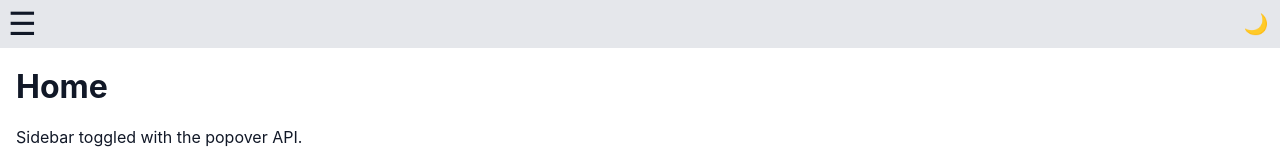
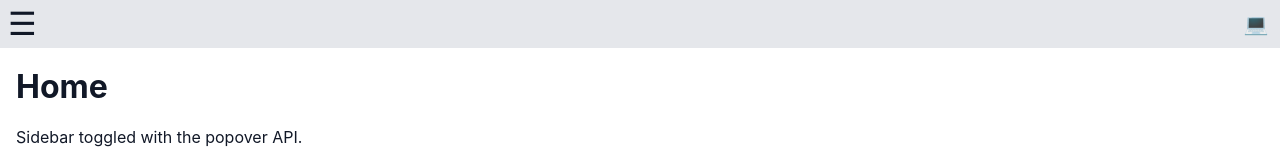
Before and after one commit to ChillPolice/wepmcp, an Angular app: page / in a window 1280 px wide. Shown: the top 160 px of the page. Built offline with nearby package versions, Linux system fonts and the light colour scheme.

Commit message:
feat: implement system theme support and replace toggle button with theme selection dropdown

```diff
--- a/src/app/app.routes.ts
+++ b/src/app/app.routes.ts
@@ -1,4 +1,4 @@
-import { Routes } from '@angular/router';
+import type { Routes } from '@angular/router';
 import { HomePageComponent } from './pages/home/home.component';
 
 export const routes: Routes = [
--- /dev/null
+++ b/src/app/shared/components/theme-dropdown/theme-dropdown.component.html
@@ -0,0 +1,25 @@
+<button
+  class="theme-toggle"
+  type="button"
+  aria-label="Theme settings"
+  popovertarget="theme-popover"
+  popovertargetaction="toggle"
+>
+  {{ meta(themeService.userTheme()).icon }}
+</button>
+
+<div id="theme-popover" class="theme-dropdown" popover="auto">
+  @for (option of options; track option) {
+    <button
+      class="dropdown-item"
+      [class.active]="themeService.userTheme() === option"
+      type="button"
+      (click)="select(option)"
+      popovertarget="theme-popover"
+      popovertargetaction="hide"
+    >
+      <span class="icon">{{ meta(option).icon }}</span>
+      <span class="label">{{ meta(option).label }}</span>
+    </button>
+  }
+</div>
--- /dev/null
+++ b/src/app/shared/components/theme-dropdown/theme-dropdown.component.scss
@@ -0,0 +1,85 @@
+.theme-toggle {
+  border: 0;
+  font-size: 20px;
+  display: flex;
+  justify-content: center;
+  align-items: center;
+  height: 48px;
+  width: 48px;
+  padding: 0;
+  background: transparent;
+  color: var(--color-text);
+  cursor: pointer;
+  transition: background-color 200ms ease, color 200ms ease;
+
+  &:hover {
+    background: var(--color-border);
+  }
+}
+
+.theme-dropdown {
+  position: fixed;
+  inset: 64px 1rem auto auto;
+  margin: 0;
+  padding: 0.5rem;
+  border: 1px solid var(--color-border);
+  border-radius: 8px;
+  background: var(--color-surface);
+  color: var(--color-text);
+  box-shadow: 0 4px 12px var(--color-shadow);
+  display: flex;
+  flex-direction: column;
+  gap: 0.25rem;
+  min-width: 140px;
+
+  /* Popover animations */
+  opacity: 0;
+  transform: translateY(-8px);
+  transition:
+    opacity 200ms ease,
+    transform 200ms cubic-bezier(0.22, 1, 0.36, 1),
+    display 200ms allow-discrete,
+    overlay 200ms allow-discrete;
+  transition-behavior: allow-discrete;
+}
+
+.theme-dropdown:popover-open {
+  opacity: 1;
+  transform: translateY(0);
+}
+
+@starting-style {
+  .theme-dropdown:popover-open {
+    opacity: 0;
+    transform: translateY(-8px);
+  }
+}
+
+.dropdown-item {
+  display: flex;
+  align-items: center;
+  gap: 0.75rem;
+  padding: 0.5rem 0.75rem;
+  border: 0;
+  border-radius: 6px;
+  background: transparent;
+  color: var(--color-text);
+  font-family: inherit;
+  font-size: 0.9rem;
+  cursor: pointer;
+  transition: background-color 150ms ease;
+
+  &:hover, &:focus-visible {
+    background: var(--color-panel-bg);
+    outline: none;
+  }
+
+  &.active {
+    background: var(--color-panel-bg);
+    font-weight: 600;
+  }
+
+  .icon {
+    font-size: 1.1rem;
+  }
+}
--- /dev/null
+++ b/src/app/shared/components/theme-dropdown/theme-dropdown.component.ts
@@ -0,0 +1,28 @@
+import { Component, inject } from '@angular/core';
+import { THEMES, ThemeService, type UserTheme } from '../../services/theme.service';
+
+const THEME_META: Record<UserTheme, { label: string; icon: string }> = {
+  system: { label: 'System', icon: '💻' },
+  light: { label: 'Light', icon: '☀️' },
+  dark: { label: 'Dark', icon: '🌙' },
+};
+
+@Component({
+  selector: 'app-theme-dropdown',
+  standalone: true,
+  templateUrl: './theme-dropdown.component.html',
+  styleUrl: './theme-dropdown.component.scss',
+})
+export class ThemeDropdownComponent {
+  protected readonly themeService = inject(ThemeService);
+
+  protected readonly options: UserTheme[] = ['system', ...THEMES];
+
+  protected meta(value: UserTheme) {
+    return THEME_META[value];
+  }
+
+  protected select(value: UserTheme): void {
+    this.themeService.userTheme.set(value);
+  }
+}
--- a/src/app/shared/components/top-panel/top-panel.component.html
+++ b/src/app/shared/components/top-panel/top-panel.component.html
@@ -1,24 +1,12 @@
 <div class="top-panel">
-  <button
-    class="toggle"
-    type="button"
-    aria-label="Toggle sidebar"
-    popovertarget="sidebar-popover"
-    popovertargetaction="toggle"
-  >
+  <button class="toggle" type="button" aria-label="Toggle sidebar" popovertarget="sidebar-popover"
+    popovertargetaction="toggle">
     ☰
   </button>
 
   <div class="spacer"></div>
 
-  <button
-    class="theme-toggle"
-    type="button"
-    [attr.aria-label]="themeService.theme() === 'dark' ? 'Switch to light theme' : 'Switch to dark theme'"
-    (click)="themeService.toggleTheme()"
-  >
-    {{ themeService.theme() === 'dark' ? '☀️' : '🌙' }}
-  </button>
+  <app-theme-dropdown />
 
-  <app-sidebar></app-sidebar>
+  <app-sidebar />
 </div>
--- a/src/app/shared/components/top-panel/top-panel.component.scss
+++ b/src/app/shared/components/top-panel/top-panel.component.scss
@@ -33,22 +33,3 @@
 .spacer {
   flex: 1;
 }
-
-.theme-toggle {
-  border: 0;
-  font-size: 20px;
-  display: flex;
-  justify-content: center;
-  align-items: center;
-  height: 48px;
-  width: 48px;
-  padding: 0;
-  background: var(--color-panel-bg);
-  color: var(--color-text);
-  cursor: pointer;
-  transition: background-color 200ms ease, color 200ms ease;
-
-  &:hover {
-    background: var(--color-border);
-  }
-}
--- a/src/app/shared/components/top-panel/top-panel.component.ts
+++ b/src/app/shared/components/top-panel/top-panel.component.ts
@@ -1,14 +1,12 @@
-import { Component, inject } from '@angular/core';
+import { Component } from '@angular/core';
 import { SidebarComponent } from '../sidebar/sidebar.component';
-import { ThemeService } from '../../services/theme.service';
+import { ThemeDropdownComponent } from '../theme-dropdown/theme-dropdown.component';
 
 @Component({
   selector: 'app-top-panel',
   standalone: true,
-  imports: [SidebarComponent],
+  imports: [SidebarComponent, ThemeDropdownComponent],
   templateUrl: './top-panel.component.html',
   styleUrl: './top-panel.component.scss',
 })
-export class TopPanelComponent {
-  protected readonly themeService = inject(ThemeService);
-}
+export class TopPanelComponent {}
--- a/src/app/shared/index.ts
+++ b/src/app/shared/index.ts
@@ -1,3 +1,4 @@
+export * from './components/sidebar/sidebar.component';
+export * from './components/theme-dropdown/theme-dropdown.component';
 export * from './components/top-panel/top-panel.component';
-export * from './components/sidebar/sidebar.component';
 export * from './services/theme.service';
--- a/src/app/shared/services/theme.service.ts
+++ b/src/app/shared/services/theme.service.ts
@@ -1,34 +1,64 @@
-import { Injectable, signal, effect, PLATFORM_ID, inject } from '@angular/core';
 import { isPlatformBrowser } from '@angular/common';
+import { computed, effect, Injectable, inject, PLATFORM_ID, signal } from '@angular/core';
 
-export type Theme = 'light' | 'dark';
+export const THEMES = ['light', 'dark'] as const;
+
+export type Theme = (typeof THEMES)[number];
+export type UserTheme = Theme | 'system';
+
+const DEFAULT_THEME: Theme = 'light';
+
+function isTheme(value: string | null): value is Theme {
+  return THEMES.includes(value as Theme);
+}
 
 @Injectable({ providedIn: 'root' })
 export class ThemeService {
   private readonly platformId = inject(PLATFORM_ID);
   private readonly isBrowser = isPlatformBrowser(this.platformId);
 
-  readonly theme = signal<Theme>(this.resolveInitialTheme());
+  private readonly systemTheme = signal<Theme>(this.getSystemTheme());
+  readonly userTheme = signal<UserTheme>(this.resolveInitialUserTheme());
+
+  readonly theme = computed<Theme>(() => {
+    const user = this.userTheme();
+    return user === 'system' ? this.systemTheme() : user;
+  });
 
   constructor() {
-    effect(() => {
-      if (!this.isBrowser) return;
-      const value = this.theme();
-      document.documentElement.setAttribute('data-theme', value);
-      localStorage.setItem('theme', value);
-    });
+    if (this.isBrowser) {
+      window.matchMedia('(prefers-color-scheme: dark)').addEventListener('change', (e) => {
+        this.systemTheme.set(e.matches ? 'dark' : 'light');
+      });
+
+      effect(() => {
+        const user = this.userTheme();
+        if (user === 'system') {
+          document.documentElement.removeAttribute('data-theme');
+          localStorage.removeItem('theme');
+        } else {
+          document.documentElement.setAttribute('data-theme', user);
+          localStorage.setItem('theme', user);
+        }
+      });
+    }
   }
 
   toggleTheme(): void {
-    this.theme.update(current => (current === 'light' ? 'dark' : 'light'));
+    const current = this.theme();
+    const idx = THEMES.indexOf(current);
+    const next = THEMES[(idx + 1) % THEMES.length];
+    this.userTheme.set(next);
   }
 
-  private resolveInitialTheme(): Theme {
-    if (!this.isBrowser) return 'light';
+  private resolveInitialUserTheme(): UserTheme {
+    if (!this.isBrowser) return 'system';
+    const stored = localStorage.getItem('theme');
+    return isTheme(stored) ? stored : 'system';
+  }
 
-    const stored = localStorage.getItem('theme') as Theme | null;
-    if (stored === 'light' || stored === 'dark') return stored;
-
+  private getSystemTheme(): Theme {
+    if (!this.isBrowser) return DEFAULT_THEME;
     return window.matchMedia('(prefers-color-scheme: dark)').matches ? 'dark' : 'light';
   }
 }
--- a/src/styles.scss
+++ b/src/styles.scss
@@ -1,27 +1,58 @@
+@use 'sass:map';
 @import 'normalize.css';
 
-:root, [data-theme="light"] {
-  --color-bg: #ffffff;
-  --color-surface: #f8fafc;
-  --color-text: #111827;
-  --color-text-secondary: #6b7280;
-  --color-panel-bg: #e5e7eb;
-  --color-border: #d1d5db;
-  --color-shadow: rgba(15, 23, 42, 0.1);
-  --color-overlay: rgba(15, 23, 42, 0.35);
+// ── Theme palettes (single source of truth) ─────────────────────────
+$themes: (
+  light: (
+    color-bg: #ffffff,
+    color-surface: #f8fafc,
+    color-text: #111827,
+    color-text-secondary: #6b7280,
+    color-panel-bg: #e5e7eb,
+    color-border: #d1d5db,
+    color-shadow: rgba(15, 23, 42, 0.1),
+    color-overlay: rgba(15, 23, 42, 0.35),
+  ),
+  dark: (
+    color-bg: #0f172a,
+    color-surface: #1e293b,
+    color-text: #f1f5f9,
+    color-text-secondary: #94a3b8,
+    color-panel-bg: #1e293b,
+    color-border: #334155,
+    color-shadow: rgba(0, 0, 0, 0.3),
+    color-overlay: rgba(0, 0, 0, 0.5),
+  ),
+);
+
+@mixin apply-theme($name) {
+  $palette: map.get($themes, $name);
+  @each $key, $value in $palette {
+    --#{$key}: #{$value};
+  }
+  color-scheme: #{$name};
 }
 
-[data-theme="dark"] {
-  --color-bg: #0f172a;
-  --color-surface: #1e293b;
-  --color-text: #f1f5f9;
-  --color-text-secondary: #94a3b8;
-  --color-panel-bg: #1e293b;
-  --color-border: #334155;
-  --color-shadow: rgba(0, 0, 0, 0.3);
-  --color-overlay: rgba(0, 0, 0, 0.5);
+// ── Default (light) ─────────────────────────────────────────────────
+:root {
+  @include apply-theme(light);
 }
 
+// ── System preference: auto-switch when no explicit choice ──────────
+@media (prefers-color-scheme: dark) {
+  :root:not([data-theme='light']) {
+    @include apply-theme(dark);
+  }
+}
+
+// ── Explicit user overrides ─────────────────────────────────────────
+@each $name in map.keys($themes) {
+  [data-theme='#{$name}'] {
+    @include apply-theme($name);
+  }
+}
+
+// ── Global base styles ──────────────────────────────────────────────
 :host {
   display: block;
 }
```
